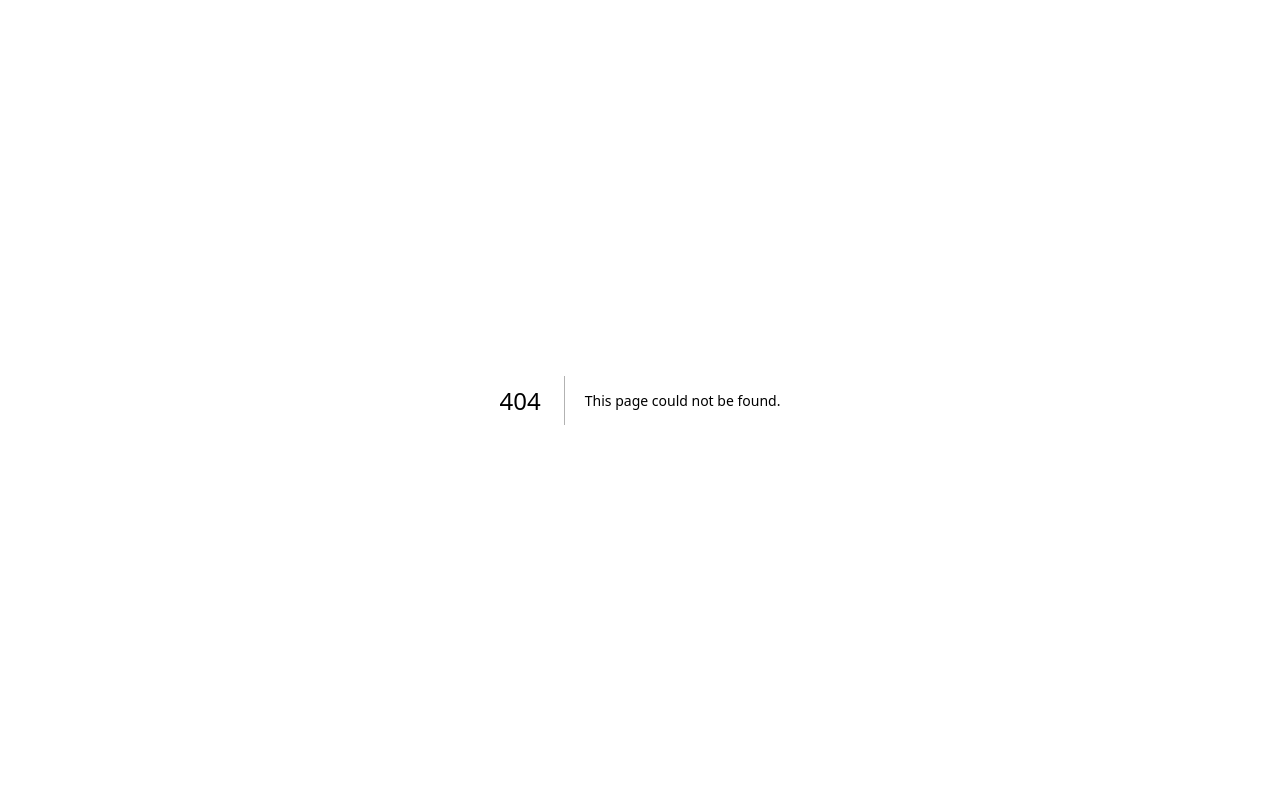
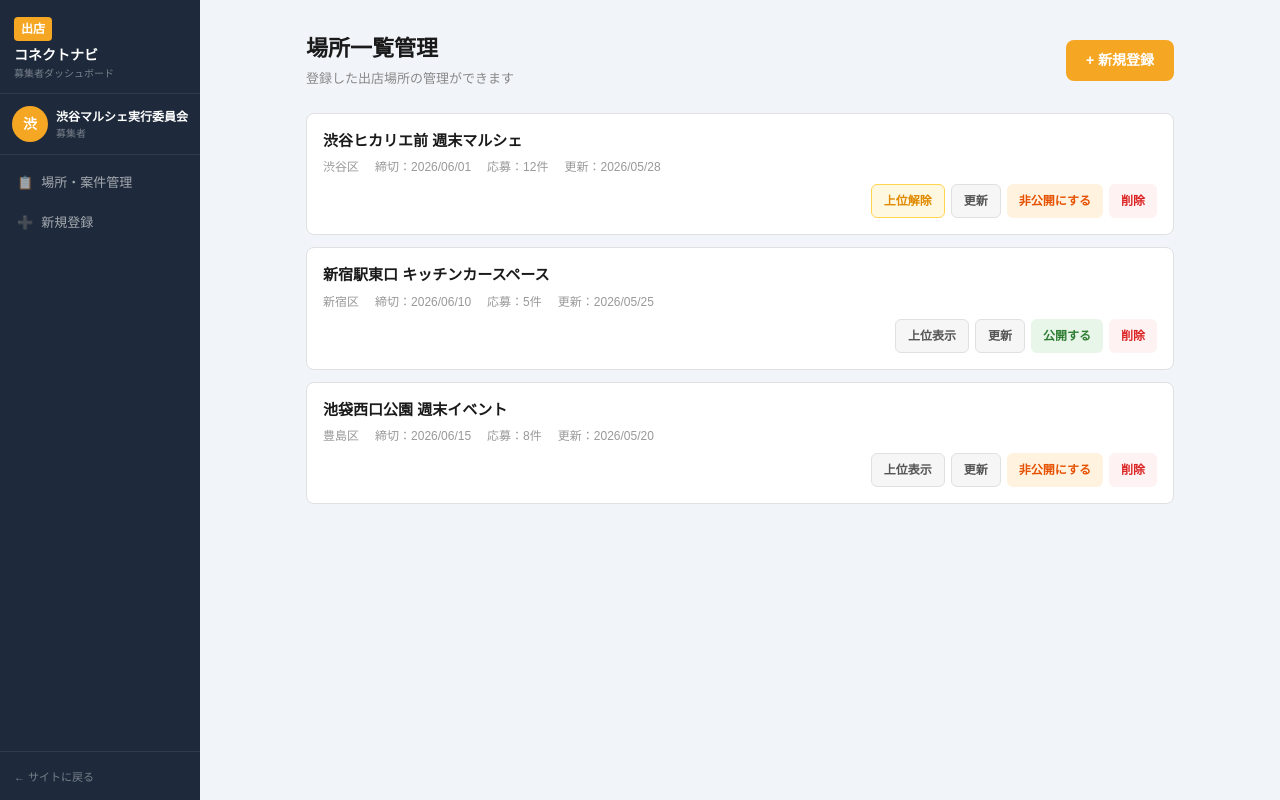
Before and after one commit to rinfuku0917/shutten-connect-navi, a Next.js app: page /dashboard/host/places in a window 1280 px wide. Before the commit this address had no page. Built offline with nearby package versions, Linux system fonts and the light colour scheme.

Commit message:
add chat send functionality (insert message to db)

```diff
--- /dev/null
+++ b/app/dashboard/host/places/page.tsx
@@ -0,0 +1,72 @@
+'use client'
+import { useState } from 'react'
+import Link from 'next/link'
+
+const initPlaces = [
+  {id:'1',title:'渋谷ヒカリエ前 週末マルシェ',area:'渋谷区',deadline:'2026/06/01',applications:12,updatedAt:'2026/05/28',pinned:true,status:'published'},
+  {id:'2',title:'新宿駅東口 キッチンカースペース',area:'新宿区',deadline:'2026/06/10',applications:5,updatedAt:'2026/05/25',pinned:false,status:'draft'},
+  {id:'3',title:'池袋西口公園 週末イベント',area:'豊島区',deadline:'2026/06/15',applications:8,updatedAt:'2026/05/20',pinned:false,status:'published'},
+]
+
+export default function HostPlaces() {
+  const [places, setPlaces] = useState(initPlaces)
+  const [toast, setToast] = useState('')
+
+  const showToast = (msg: string) => {
+    setToast(msg)
+    setTimeout(() => setToast(''), 3000)
+  }
+
+  const togglePin = (id: string) => {
+    setPlaces(prev => prev.map(p => p.id === id ? {...p, pinned: !p.pinned} : p))
+    showToast('ピン留めを更新しました')
+  }
+
+  const refreshDate = (id: string) => {
+    showToast('更新日時を更新しました')
+  }
+
+  const toggleStatus = (id: string) => {
+    setPlaces(prev => prev.map(p => p.id === id ? {...p, status: p.status === 'published' ? 'draft' : 'published'} : p))
+    showToast('公開状態を変更しました')
+  }
+
+  const deletePlace = (id: string) => {
+    setPlaces(prev => prev.filter(p => p.id !== id))
+    showToast('削除しました')
+  }
+
+  return (
+    <div>
+      {toast && <div style={{position:'fixed',top:'20px',left:'50%',transform:'translateX(-50%)',background:'#1a1a1a',color:'#fff',padding:'12px 24px',borderRadius:'8px',zIndex:1000,fontSize:'14px',fontWeight:'600',boxShadow:'0 4px 12px rgba(0,0,0,0.3)',whiteSpace:'nowrap'}}>{toast}</div>}
+      <div style={{maxWidth:'900px',margin:'0 auto',padding:'32px 16px'}}>
+        <div style={{display:'flex',alignItems:'center',justifyContent:'space-between',marginBottom:'24px'}}>
+          <div>
+            <h1 style={{fontSize:'22px',fontWeight:'900',color:'#1a1a1a',marginBottom:'4px'}}>場所一覧管理</h1>
+            <p style={{fontSize:'13px',color:'#888'}}>登録した出店場所の管理ができます</p>
+          </div>
+          <Link href='/dashboard/host/new-place' style={{background:'#F5A623',color:'#fff',fontWeight:'900',fontSize:'14px',padding:'10px 20px',borderRadius:'8px',textDecoration:'none'}}>+ 新規登録</Link>
+        </div>
+        <div style={{display:'flex',flexDirection:'column',gap:'12px'}}>
+          {places.map(place => (
+            <div key={place.id} style={{background:'#fff',border:'1px solid #e0e0e0',borderRadius:'8px',padding:'16px'}}>
+              <div style={{fontSize:'15px',fontWeight:'700',color:'#1a1a1a',marginBottom:'6px'}}>{place.title}</div>
+              <div style={{display:'flex',gap:'16px',fontSize:'12px',color:'#999',flexWrap:'wrap'}}>
+                <span>{place.area}</span>
+                <span>締切：{place.deadline}</span>
+                <span>応募：{place.applications}件</span>
+                <span>更新：{place.updatedAt}</span>
+              </div>
+              <div style={{display:'flex',gap:'6px',flexWrap:'wrap',justifyContent:'flex-end',marginTop:'8px'}}>
+                <button onClick={() => togglePin(place.id)} style={{background:place.pinned ? '#FFF8E1' : '#f6f6f6',color:place.pinned ? '#E08A00' : '#555',border:place.pinned ? '1px solid #FFD54F' : '1px solid #e0e0e0',borderRadius:'6px',padding:'7px 12px',fontSize:'12px',fontWeight:'700',cursor:'pointer'}}>{place.pinned ? '上位解除' : '上位表示'}</button>
+                <button onClick={() => refreshDate(place.id)} style={{background:'#f6f6f6',color:'#555',border:'1px solid #e0e0e0',borderRadius:'6px',padding:'7px 12px',fontSize:'12px',fontWeight:'700',cursor:'pointer'}}>更新</button>
+                <button onClick={() => toggleStatus(place.id)} style={{background:place.status === 'published' ? '#FFF3E0' : '#E8F5E9',color:place.status === 'published' ? '#E65100' : '#2E7D32',border:'none',borderRadius:'6px',padding:'7px 12px',fontSize:'12px',fontWeight:'700',cursor:'pointer'}}>{place.status === 'published' ? '非公開にする' : '公開する'}</button>
+                <button onClick={() => { if(window.confirm('削除しますか？')) deletePlace(place.id) }} style={{background:'#FEF2F2',color:'#DC2626',border:'none',borderRadius:'6px',padding:'7px 12px',fontSize:'12px',fontWeight:'700',cursor:'pointer'}}>削除</button>
+              </div>
+            </div>
+          ))}
+        </div>
+      </div>
+    </div>
+  )
+}
--- a/app/dashboard/seller/page.tsx
+++ b/app/dashboard/seller/page.tsx
@@ -69,6 +69,18 @@ export default function SellerDashboard() {
   useEffect(() => {
     if (tab === 'messages') loadMessages()
   }, [tab])
+
+  // メッセージを送信する
+  const sendMessage = async () => {
+    const text = msg.trim()
+    if (!text || !appId || !myId) return
+    const { error } = await supabase
+      .from('messages')
+      .insert({ application_id: appId, sender_id: myId, body: text })
+    if (error) { alert('送信に失敗しました: ' + error.message); return }
+    setMsg('')
+    loadMessages()
+  }
 
   const navItems = [
     { key: 'home', icon: '🏠', label: 'ホーム' },
@@ -292,8 +304,8 @@ export default function SellerDashboard() {
                       ))}
                     </div>
                     <div style={{ padding: '12px 16px', borderTop: '1px solid #E2E8F0', display: 'flex', gap: '8px' }}>
-                      <input value={msg} onChange={e => setMsg(e.target.value)} placeholder="メッセージを入力..." style={{ flex: 1, border: '1.5px solid #E2E8F0', borderRadius: '8px', padding: '9px 12px', fontSize: '13px', outline: 'none', color: '#1a1a1a' }} />
-                      <button onClick={() => setMsg('')} style={{ background: '#F5A623', color: '#fff', border: 'none', borderRadius: '8px', padding: '9px 16px', fontSize: '13px', fontWeight: '700', cursor: 'pointer' }}>送信</button>
+                      <input value={msg} onChange={e => setMsg(e.target.value)} onKeyDown={e => { if (e.key === 'Enter') sendMessage() }} placeholder="メッセージを入力..." style={{ flex: 1, border: '1.5px solid #E2E8F0', borderRadius: '8px', padding: '9px 12px', fontSize: '13px', outline: 'none', color: '#1a1a1a' }} />
+                      <button onClick={sendMessage} style={{ background: '#F5A623', color: '#fff', border: 'none', borderRadius: '8px', padding: '9px 16px', fontSize: '13px', fontWeight: '700', cursor: 'pointer' }}>送信</button>
                     </div>
                   </>
                 ) : (
```
